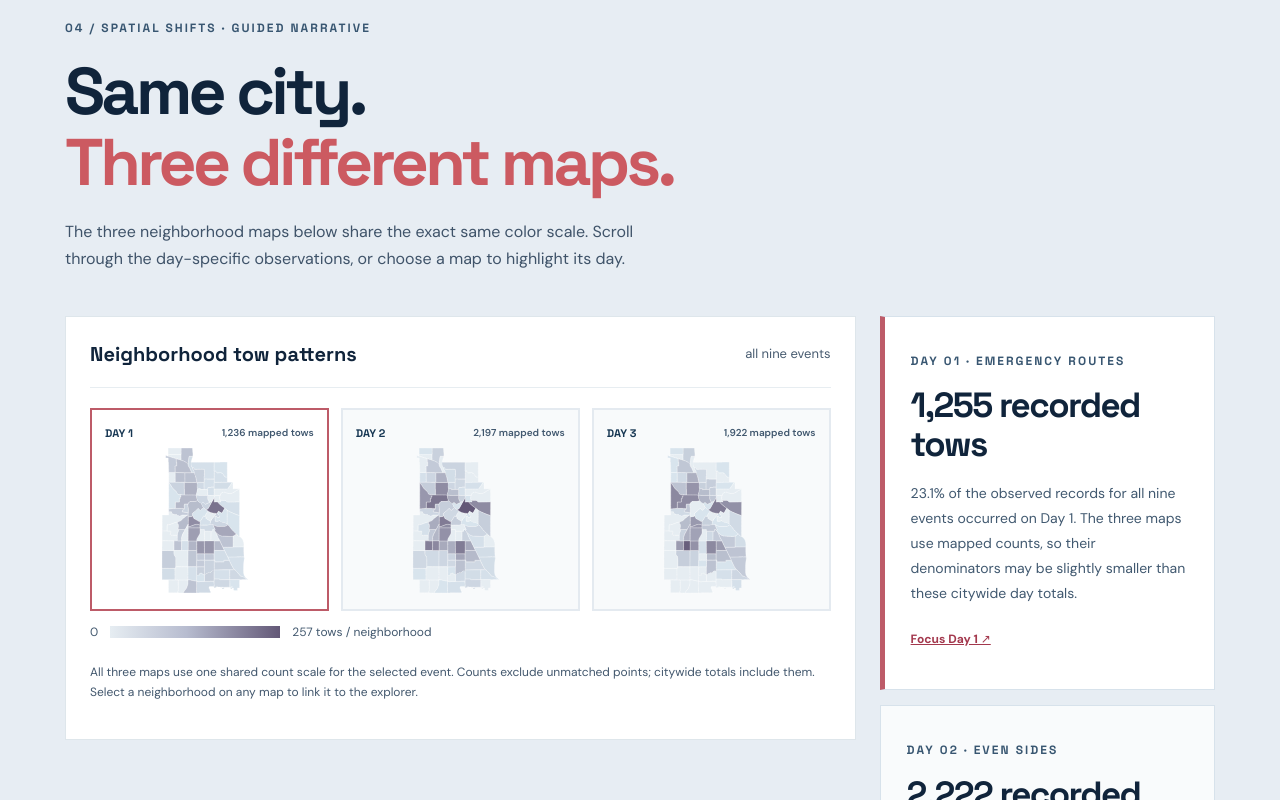
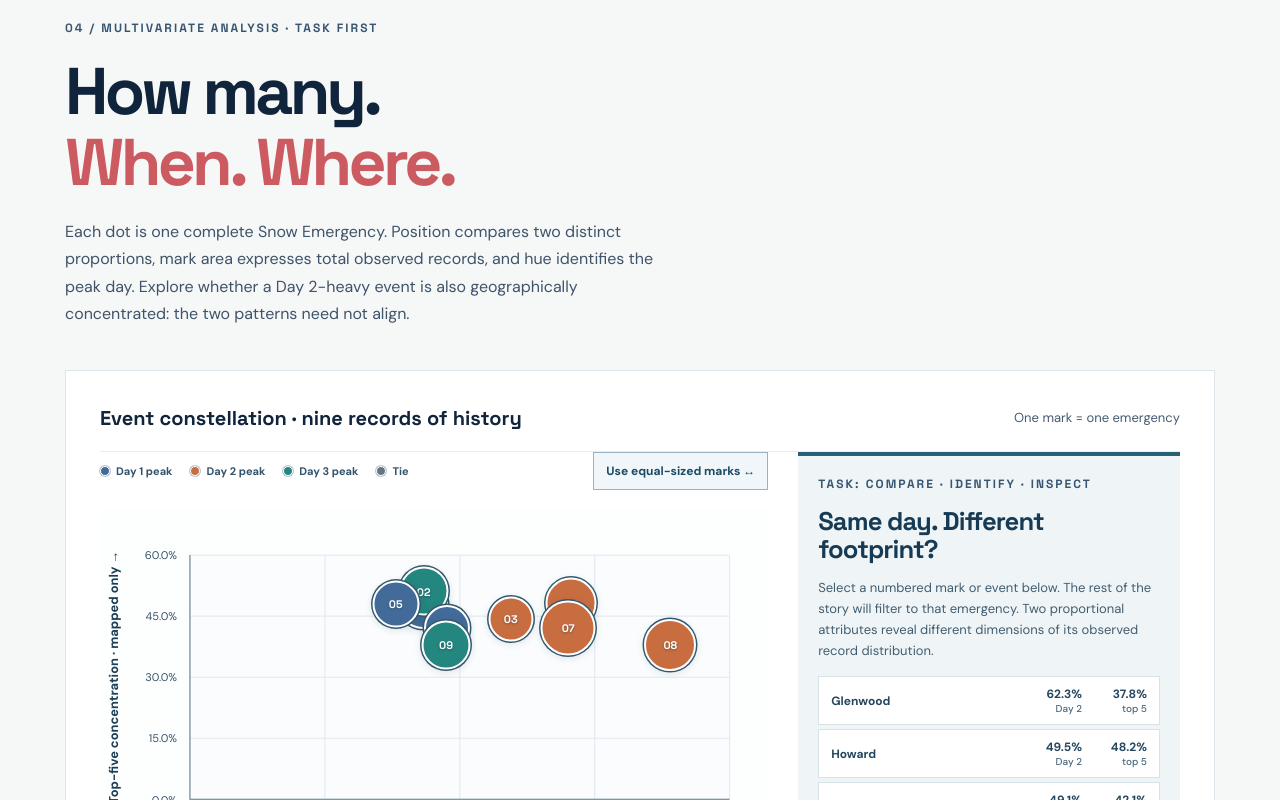
Before and after one commit to QinyangTan/minneapolis-snow-emergency-tows, a SvelteKit app: page / in a window 1280 px wide. Shown: the part 4480-5280 px from the top of the page. Built offline with nearby package versions, Linux system fonts and the light colour scheme.

Commit message:
feat(story): integrate task-driven multivariate event constellation as linked narrative scene

```diff
--- a/src/routes/+page.svelte
+++ b/src/routes/+page.svelte
@@ -7,6 +7,7 @@
   import DaySignatures from '$lib/DaySignatures.svelte';
   import EventComparison from '$lib/EventComparison.svelte';
   import EventFingerprints from '$lib/EventFingerprints.svelte';
+  import EventConstellation from '$lib/EventConstellation.svelte';
   import RankSensitivity from '$lib/RankSensitivity.svelte';
   import { countInScope, eventDays, shares, type NeighborhoodGeoJSON } from '$lib/analytics';
   import {
@@ -185,11 +186,26 @@
     </section>
 
 
+    {#if geography && summary}
+      <section class="section constellation-section" id="constellation" aria-labelledby="constellation-title">
+        <div class="section-heading">
+          <p class="eyebrow">04 / MULTIVARIATE ANALYSIS · TASK FIRST</p>
+          <h2 id="constellation-title">How many.<br /><em>When. Where.</em></h2>
+          <p>Each dot is one complete Snow Emergency. Position compares two distinct proportions, mark area expresses total observed records, and hue identifies the peak day. Explore whether a Day 2-heavy event is also geographically concentrated: the two patterns need not align.</p>
+        </div>
+        <div class="panel">
+          <div class="panel-header"><h3>Event constellation · nine records of history</h3><span>One mark = one emergency</span></div>
+          <EventConstellation {events} {geography} {selectedEvent}
+            on:select={(event)=>selectedEvent=event.detail}/>
+        </div>
+      </section>
+    {/if}
+
     <div id="geography" class="story-anchor" aria-hidden="true"></div>
     {#if geography && summary}
       <section class="section geography-section">
         <div class="section-heading">
-          <p class="eyebrow">04 / SPATIAL SHIFTS · GUIDED NARRATIVE</p>
+          <p class="eyebrow">05 / SPATIAL SHIFTS · GUIDED NARRATIVE</p>
           <h2>Same city.<br /><em>Three different maps.</em></h2>
           <p>The three neighborhood maps below share the exact same color scale. Scroll through the day-specific observations, or choose a map to highlight its day.</p>
         </div>
@@ -222,7 +238,7 @@
     {#if geography && summary}
       <section class="section recurrence-section">
         <div class="section-heading">
-          <p class="eyebrow">05 / REPEATED FOOTPRINTS</p>
+          <p class="eyebrow">06 / REPEATED FOOTPRINTS</p>
           <h2>A recurring footprint.<br /><em>But how stable?</em></h2>
           <p>Compare observed counts across emergencies. Separate measures distinguish a neighborhood simply appearing in an event from ranking among that event’s leading tow-count neighborhoods. Method thresholds are explicit and adjustable.</p>
         </div>
@@ -241,7 +257,7 @@
     {#if geography && summary}
       <section class="section signatures-section">
         <div class="section-heading">
-          <p class="eyebrow">06 / NEIGHBORHOOD SIGNATURES</p>
+          <p class="eyebrow">07 / NEIGHBORHOOD SIGNATURES</p>
           <h2>Not just <em>how many</em>.<br />But <em>which day</em>.</h2>
           <p>Normalized bars compare the Day 1 / Day 2 / Day 3 composition inside each neighborhood. Compare the neighborhoods featured in the FP1 proposal, or sort by total volume and day share.</p>
         </div>
```
